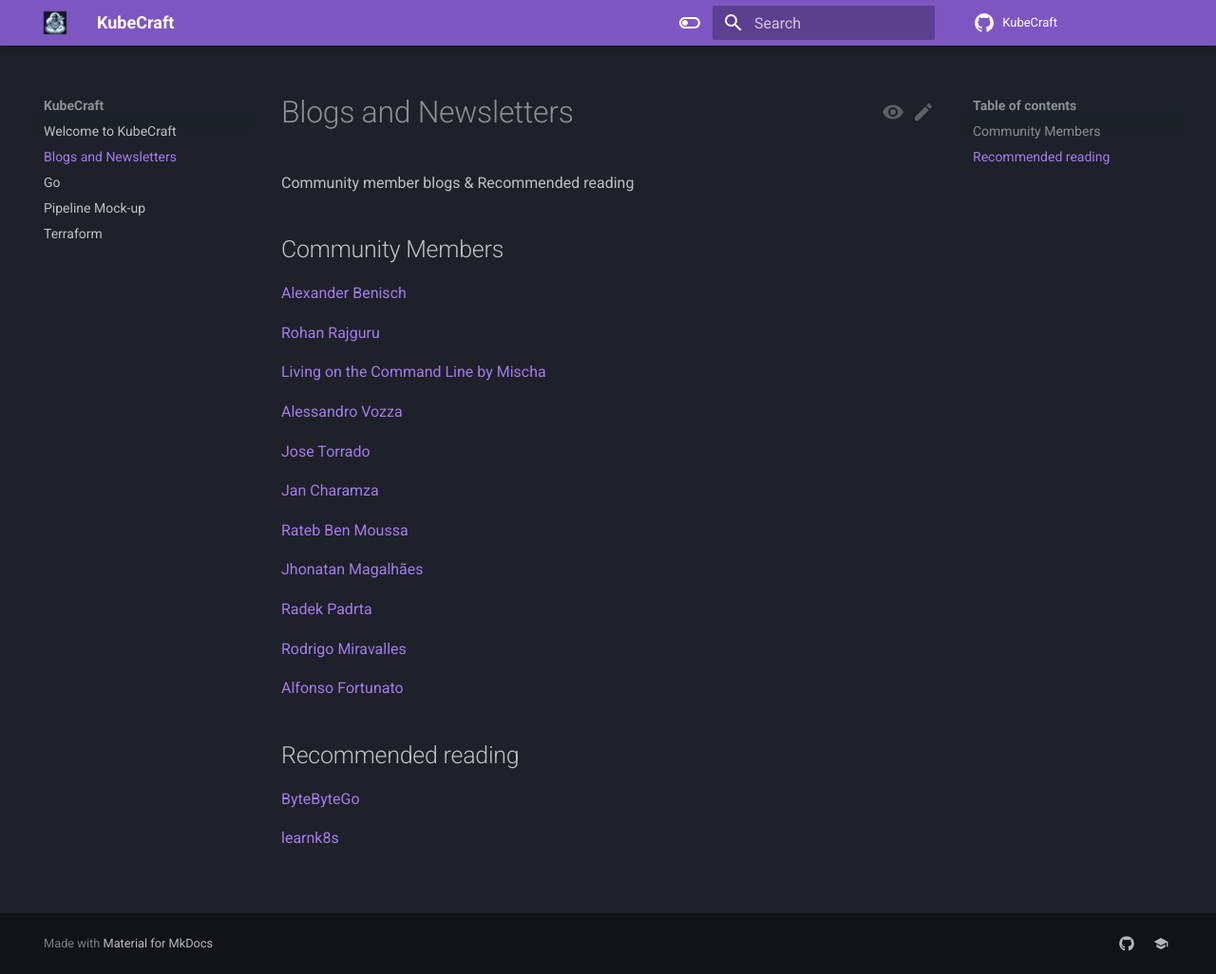
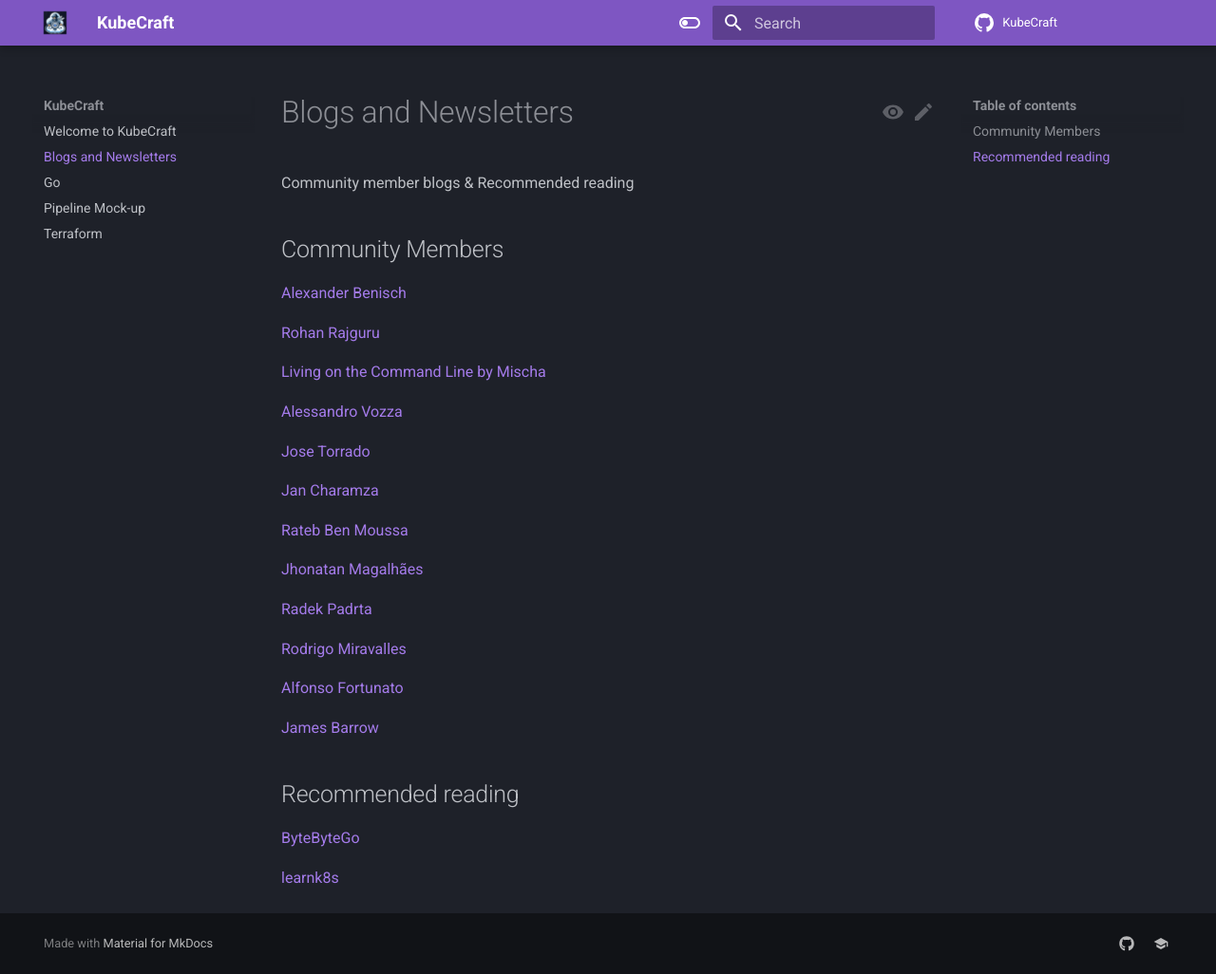
Before and after one commit to mischavandenburg/kubecraft, an MkDocs documentation site: the page built from docs/blogs.md, in a window 1280 px wide and 1026 px high. Shown: the whole window at 95% size. Built offline with MkDocs 1.6.1 and Material for MkDocs 9.7.7, drawn with Linux system fonts in a browser that asks for light colours; comment, search, counter and statistics services are not loaded.

Commit message:
feat(blog): jamiebarrow.dev

```diff
--- a/docs/blogs.md
+++ b/docs/blogs.md
@@ -26,6 +26,8 @@
 
 [Alfonso Fortunato](https://alfonsofortunato.com)
 
+[James Barrow](https://jamiebarrow.dev/)
+
 ## Recommended reading
 
 [ByteByteGo](https://blog.bytebytego.com/)
```
